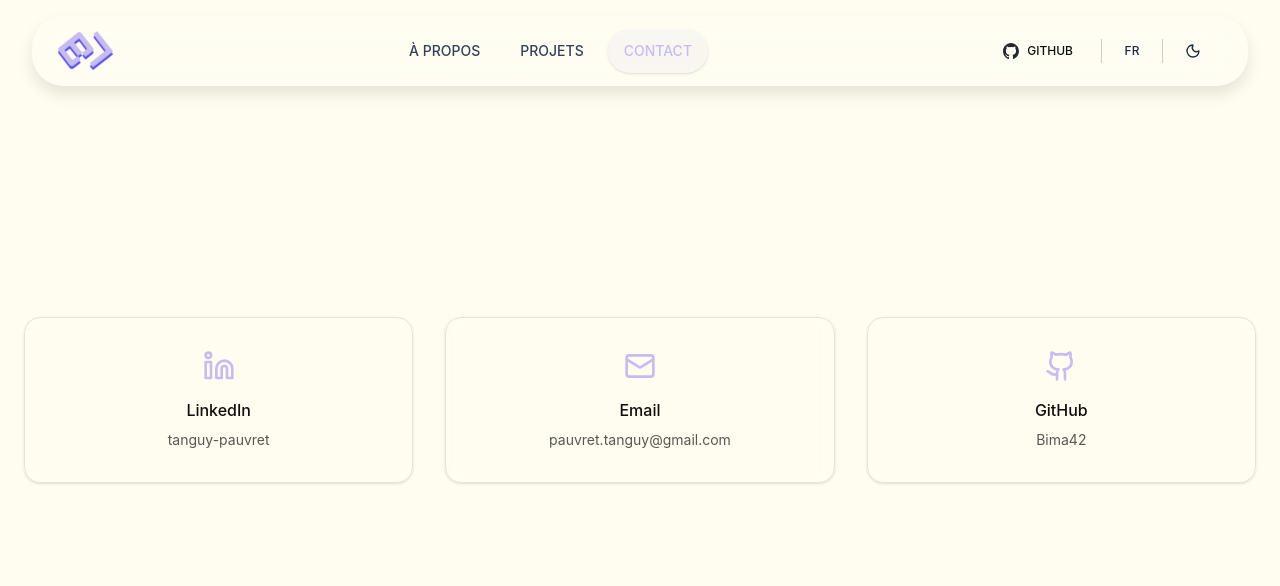
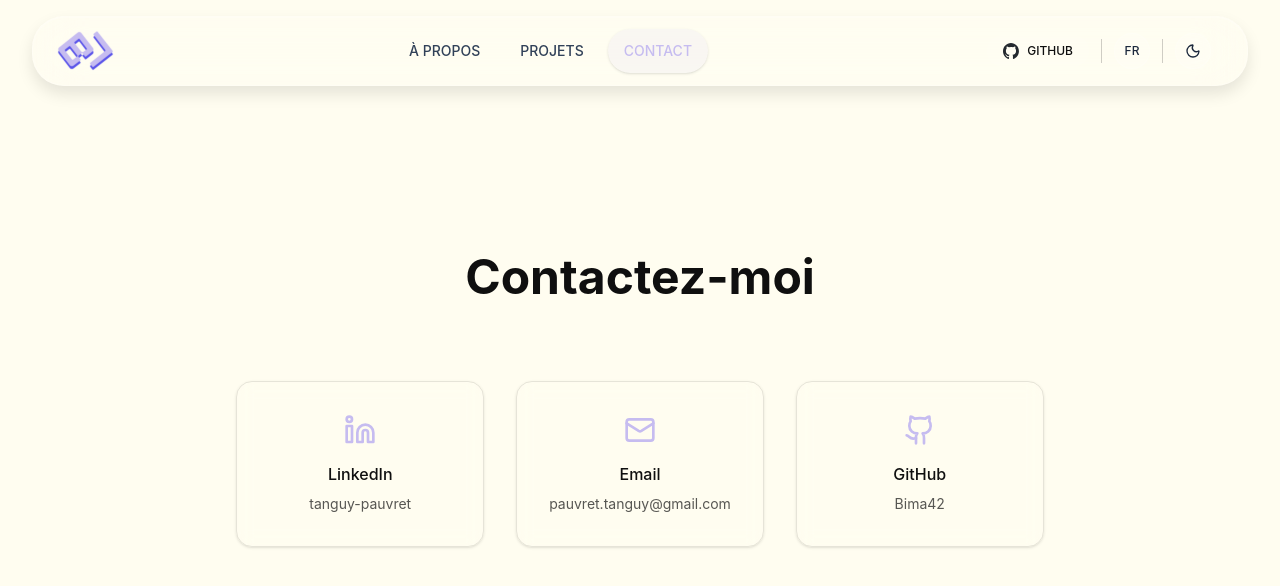
Before and after one commit to Bima42/portfolio, a React (Vite) app: page /contact in a window 1280 px wide. Shown: the top 586 px of the page. Built offline with nearby package versions, Linux system fonts and the light colour scheme.

Commit message:
chore: contact at bottom

```diff
--- /dev/null
+++ b/src/components/contact/Contact.tsx
@@ -0,0 +1,15 @@
+import { ContactGrid } from '@/components/contact/index.ts';
+import { useLanguage } from '@/hooks/useLanguage.ts';
+
+export default function Contact() {
+  const { t } = useLanguage();
+
+  return (
+    <div className="min-h-screen flex items-center bg-background">
+      <div className="flex flex-col container mx-auto px-6 py-16 gap-y-12">
+        <h1 className="text-5xl font-bold text-foreground mb-8 text-center">{t('pages.contact.title')}</h1>
+        <ContactGrid />
+      </div>
+    </div>
+  );
+}
--- a/src/locales/en.json
+++ b/src/locales/en.json
@@ -31,7 +31,7 @@
       "title": "Projects"
     },
     "contact": {
-      "title": "Reach me!"
+      "title": "Reach me"
     }
   },
   "theme": {
--- a/src/locales/fr.json
+++ b/src/locales/fr.json
@@ -31,7 +31,7 @@
       "title": "Projets"
     },
     "contact": {
-      "title": "Contactez-moi !"
+      "title": "Contactez-moi"
     }
   },
   "theme": {
--- a/src/pages/Contact.tsx
+++ /dev/null
@@ -1,11 +0,0 @@
-import { ContactGrid } from '@/components/contact';
-
-export default function Contact() {
-  return (
-    <div className="min-h-screen flex items-center bg-background">
-      <div className="container mx-auto px-6 py-16">
-        <ContactGrid />
-      </div>
-    </div>
-  );
-}
--- a/src/pages/Home.tsx
+++ b/src/pages/Home.tsx
@@ -4,6 +4,7 @@ import { motion, AnimatePresence } from 'framer-motion';
 import { AnimatedLogo } from '@/components/header/atoms/AnimatedLogo';
 import About from '@/components/about/About.tsx';
 import { TagList } from '@/components/tags';
+import Contact from '@/components/contact/Contact.tsx';
 
 export default function Home() {
     const [animationComplete, setAnimationComplete] = useState(false);
@@ -41,6 +42,7 @@ export default function Home() {
             {contentVisible && (<>
                 <About/>
                 <TagList tags={["react", "typescript", "docker"]} size="md" />
+                <Contact />
             </>)}
 
     </div>
--- a/src/routes/contact.tsx
+++ b/src/routes/contact.tsx
@@ -1,5 +1,5 @@
 import { createFileRoute } from '@tanstack/react-router'
-import Contact from '../pages/Contact'
+import Contact from '../components/contact/Contact.tsx'
 
 export const Route = createFileRoute('/contact')({
   component: Contact,
```
